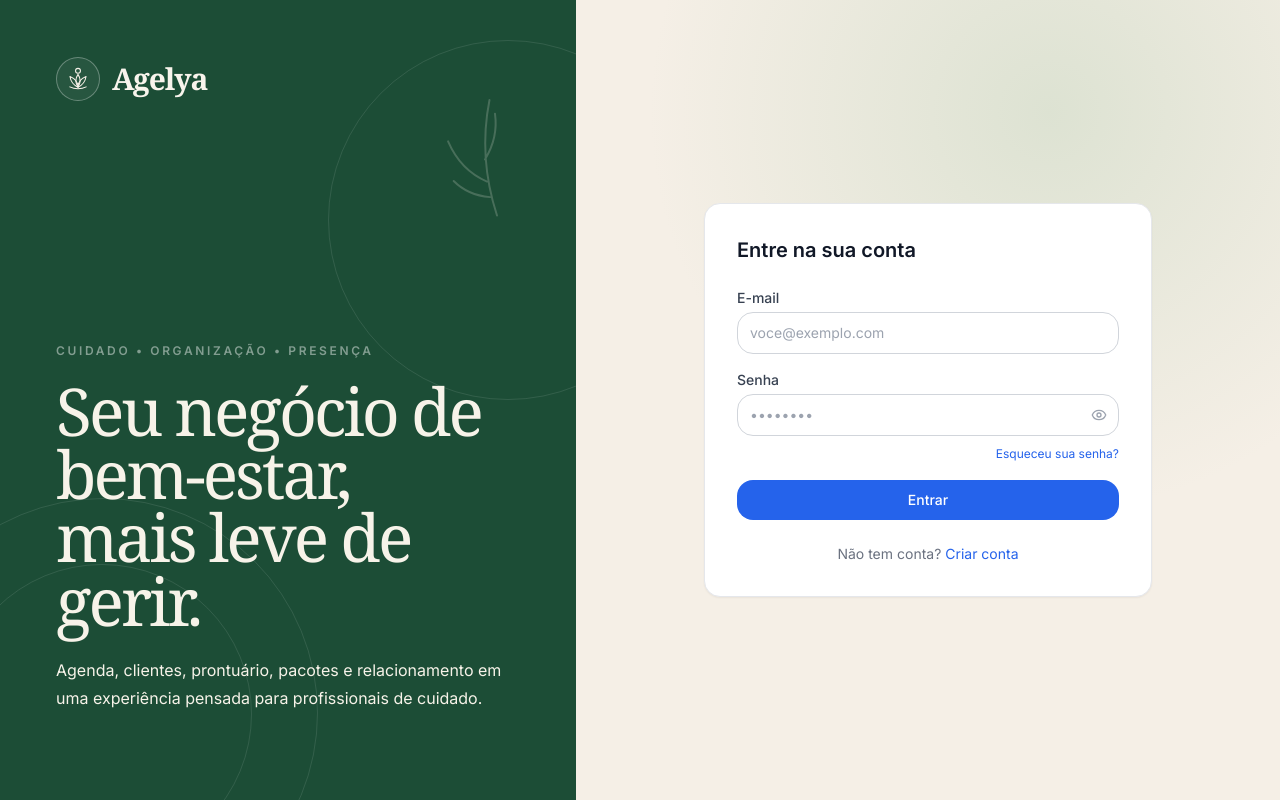
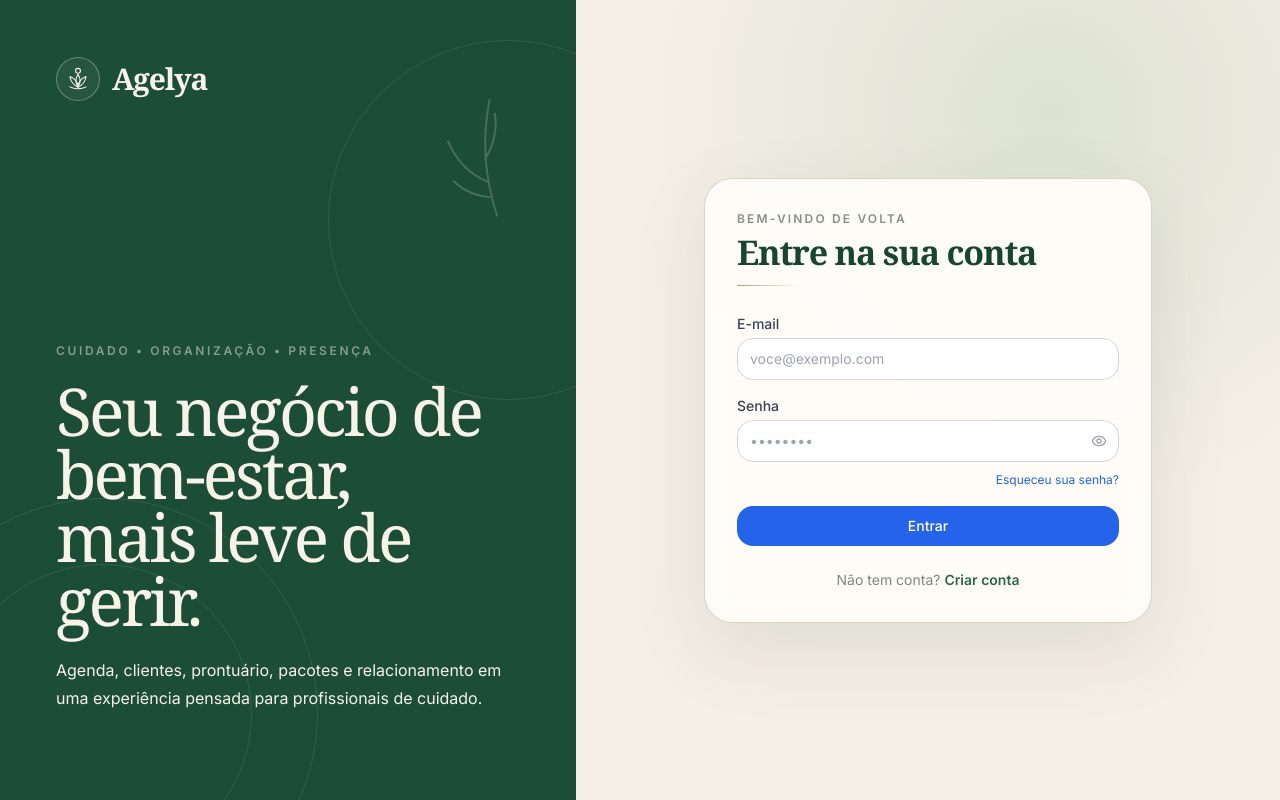
Before and after one commit to anthonytribeiro587/agelya, a Next.js app: page /login in a window 1280 px wide. Built offline with nearby package versions, Linux system fonts and the light colour scheme; no server answers.

Commit message:
style: redesign wellness login

```diff
--- a/app/(auth)/login/page.tsx
+++ b/app/(auth)/login/page.tsx
@@ -12,11 +12,17 @@ export default async function LoginPage({
   const googleAuthEnabled = process.env.NEXT_PUBLIC_GOOGLE_AUTH_ENABLED === 'true'
 
   return (
-    <div className="bg-white rounded-2xl shadow-sm border border-gray-200 p-8">
-      <h1 className="text-xl font-semibold text-gray-900 mb-6">{t('heading')}</h1>
+    <div className="agelya-auth-card rounded-[28px] p-6 sm:p-8">
+      <div className="mb-7">
+        <p className="text-xs font-semibold uppercase tracking-[.18em] text-[#879188]">Bem-vindo de volta</p>
+        <h1 className="agelya-serif mt-2 text-[34px] leading-none font-semibold tracking-[-.035em] text-[#17452f]">
+          {t('heading')}
+        </h1>
+        <div className="mt-4 h-px w-16 bg-gradient-to-r from-[#b79a67] to-transparent" />
+      </div>
 
       {searchParams.error && (
-        <div className="bg-red-50 border border-red-200 text-red-700 text-sm rounded-lg px-4 py-3 mb-4">
+        <div className="bg-[#f8e8e5] border border-[#ebcbc7] text-[#8a4842] text-sm rounded-xl px-4 py-3 mb-4">
           {searchParams.error}
         </div>
       )}
@@ -27,7 +33,7 @@ export default async function LoginPage({
             <input type="hidden" name="redirectTo" value={searchParams.redirectTo ?? '/dashboard'} />
             <button
               type="submit"
-              className="w-full flex items-center justify-center gap-2 border border-gray-300 rounded-lg px-4 py-2.5 text-sm font-medium text-gray-700 hover:bg-gray-50 transition-colors mb-4"
+              className="w-full flex items-center justify-center gap-2 border border-[#d9cec1] bg-[#fffdf9] rounded-xl px-4 py-3 text-sm font-semibold text-[#425d50] hover:bg-[#f3efe7] transition-colors mb-4"
             >
               <svg className="w-4 h-4" viewBox="0 0 24 24">
                 <path fill="#4285F4" d="M22.56 12.25c0-.78-.07-1.53-.2-2.25H12v4.26h5.92c-.26 1.37-1.04 2.53-2.21 3.31v2.77h3.57c2.08-1.92 3.28-4.74 3.28-8.09z"/>
@@ -39,12 +45,12 @@ export default async function LoginPage({
             </button>
           </form>
 
-          <div className="relative my-4">
+          <div className="relative my-5">
             <div className="absolute inset-0 flex items-center">
-              <div className="w-full border-t border-gray-200" />
+              <div className="w-full border-t border-[#e5dbcf]" />
             </div>
-            <div className="relative flex justify-center text-xs text-gray-400 uppercase">
-              <span className="bg-white px-2">{t('divider')}</span>
+            <div className="relative flex justify-center text-[10px] uppercase tracking-[.16em] text-[#a09f98]">
+              <span className="bg-[#fffdf9] px-3">{t('divider')}</span>
             </div>
           </div>
         </>
@@ -62,9 +68,9 @@ export default async function LoginPage({
         }}
       />
 
-      <p className="text-sm text-gray-500 text-center mt-6">
+      <p className="text-sm text-[#7e8881] text-center mt-6">
         {t('noAccount')}{' '}
-        <Link href="/register" className="text-blue-600 hover:underline">Criar conta</Link>
+        <Link href="/register" className="font-semibold text-[#2b6848] hover:underline">Criar conta</Link>
       </p>
     </div>
   )
```
